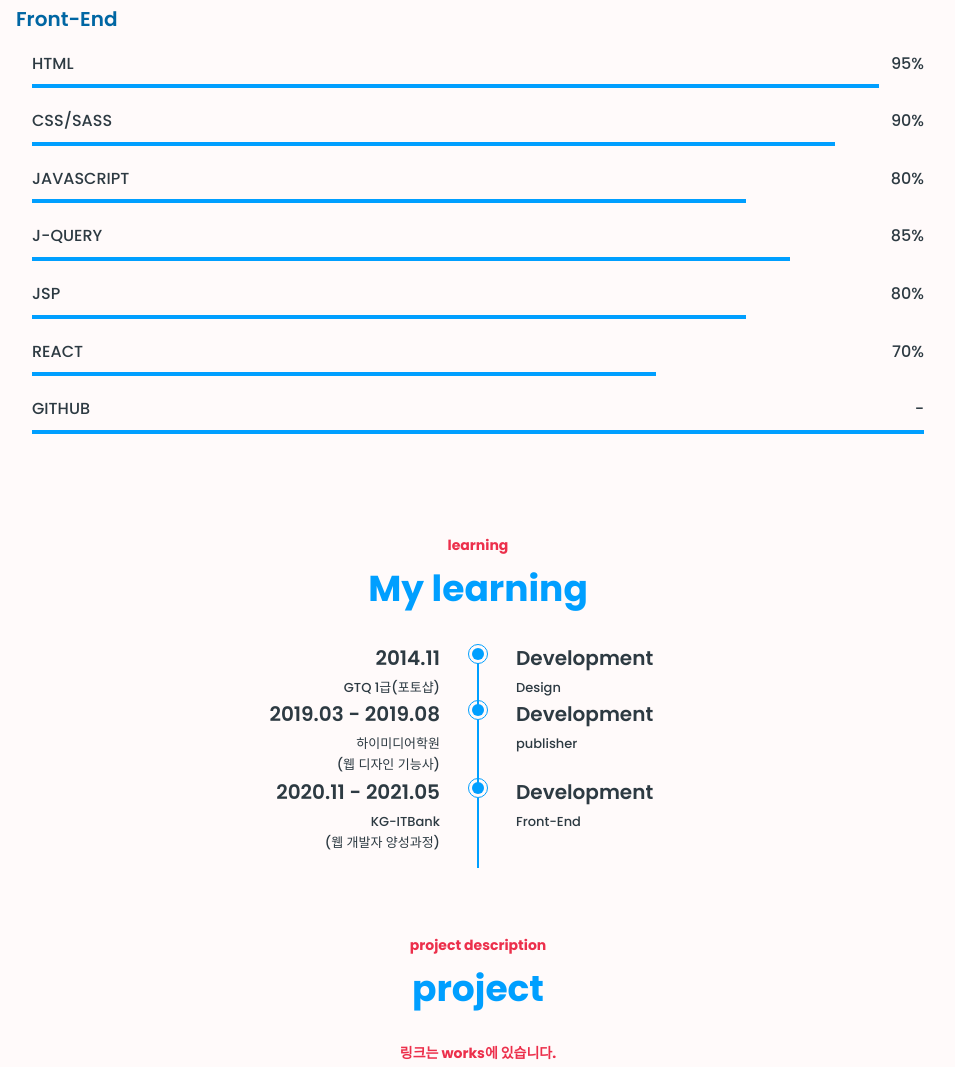
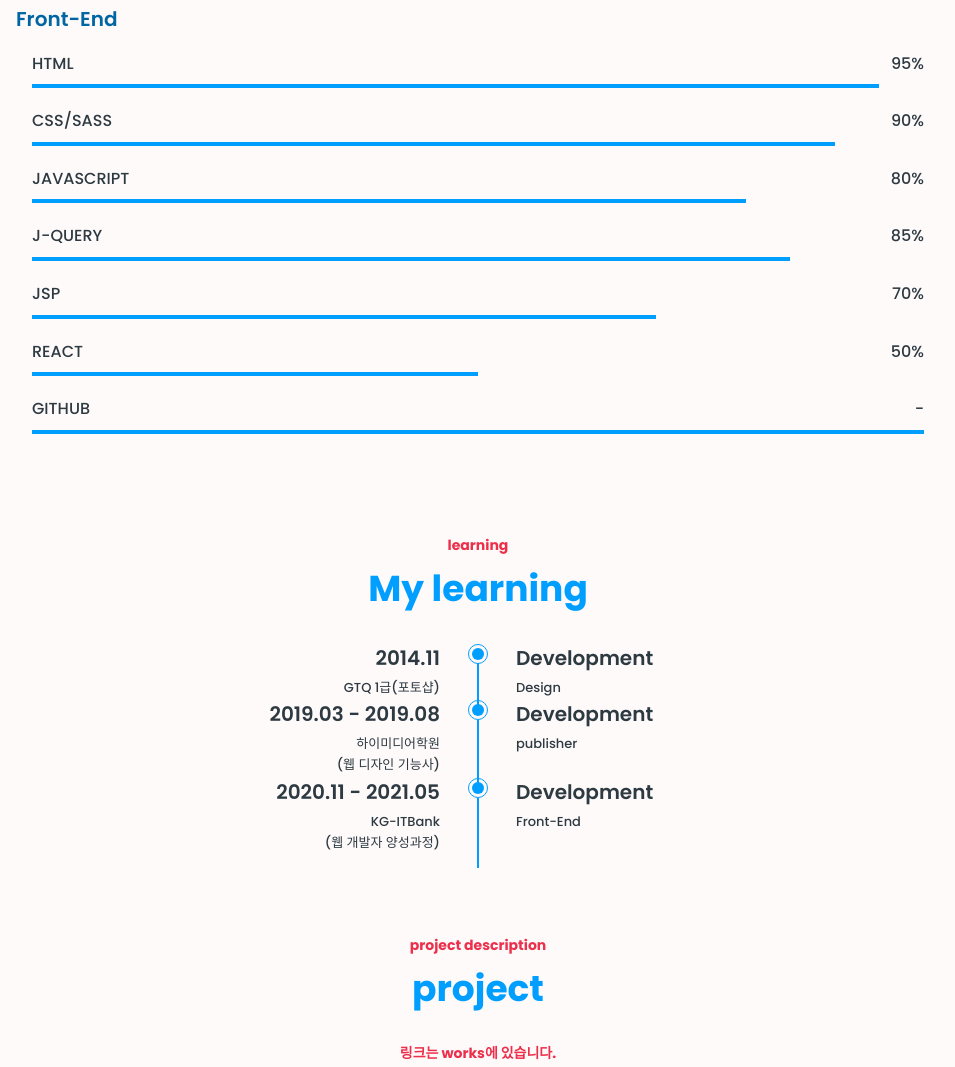
Before and after one commit to dohy-9443/donghyun, a plain HTML site: page index.html in a window 1280 px wide. Shown: the part 1519-2586 px from the top of the page, without its empty margins (324-1279 px from the left). Drawn offline with nearby package versions, Linux system fonts and the light colour scheme.

Commit message:
퍼센트 수정

```diff
--- a/css/style.css
+++ b/css/style.css
@@ -369,8 +369,8 @@ a { color: var(--text-color); }
 .skills__css { width: 90%; }
 .skills__js { width: 80%; }
 .skills__jq { width: 85%; }
-.skills__jsp { width: 80%; }
-.skills__react { width: 70%; }
+.skills__jsp { width: 70%; }
+.skills__react { width: 50%; }
 .skills__git { width: 100%; }
 
 /* education */
--- a/index.html
+++ b/index.html
@@ -151,13 +151,13 @@
 
           <div class="skills__data">
             <span class="skills__name">JSP</span>
-            <span class="skills__number">80%</span>
+            <span class="skills__number">70%</span>
             <span class="skills__bar skills__jsp"></span>
           </div>
 
           <div class="skills__data">
             <span class="skills__name">React</span>
-            <span class="skills__number">70%</span>
+            <span class="skills__number">50%</span>
             <span class="skills__bar skills__react"></span>
           </div>
 
```
